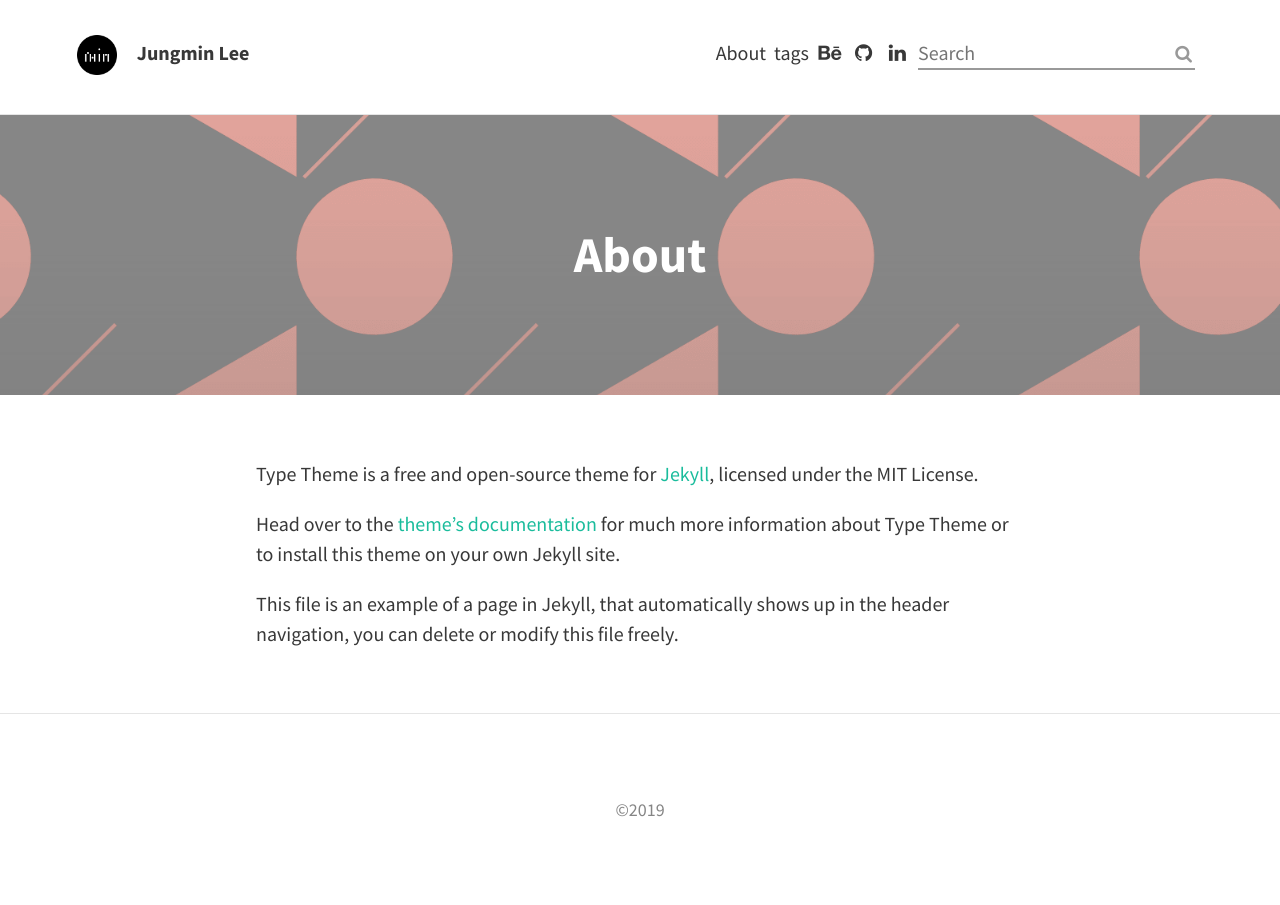
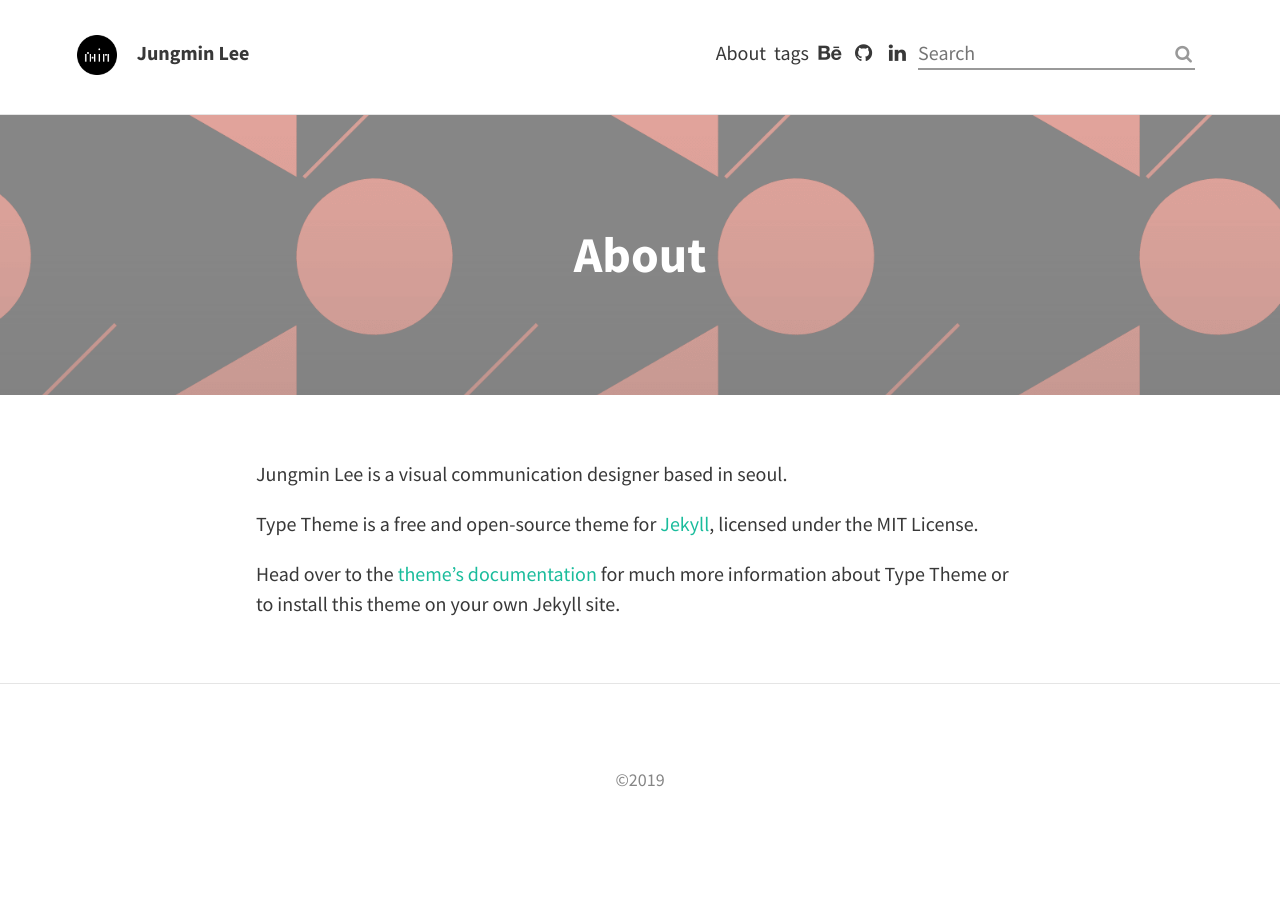
Before and after one commit to jungminL/jungminl.github.io, a Jekyll site: the page built from about.md, in a window 1280 px wide. Built offline with Jekyll 4.4.1, drawn with Linux system fonts in a browser that asks for light colours.

Commit message:
about-content

```diff
--- a/about.md
+++ b/about.md
@@ -5,8 +5,9 @@ permalink: /about/
 feature-img: "assets/img/sample_feature_img_2.png"
 ---
 
+Jungmin Lee is a visual communication designer based in seoul.
+
+
 Type Theme is a free and open-source theme for [Jekyll](http://jekyllrb.com/), licensed under the MIT License.
 
 Head over to the [theme's documentation](https://rohanchandra.github.io/project/type/) for much more information about Type Theme or to install this theme on your own Jekyll site.
-
-This file is an example of a page in Jekyll, that automatically shows up in the header navigation, you can delete or modify this file freely.
```
